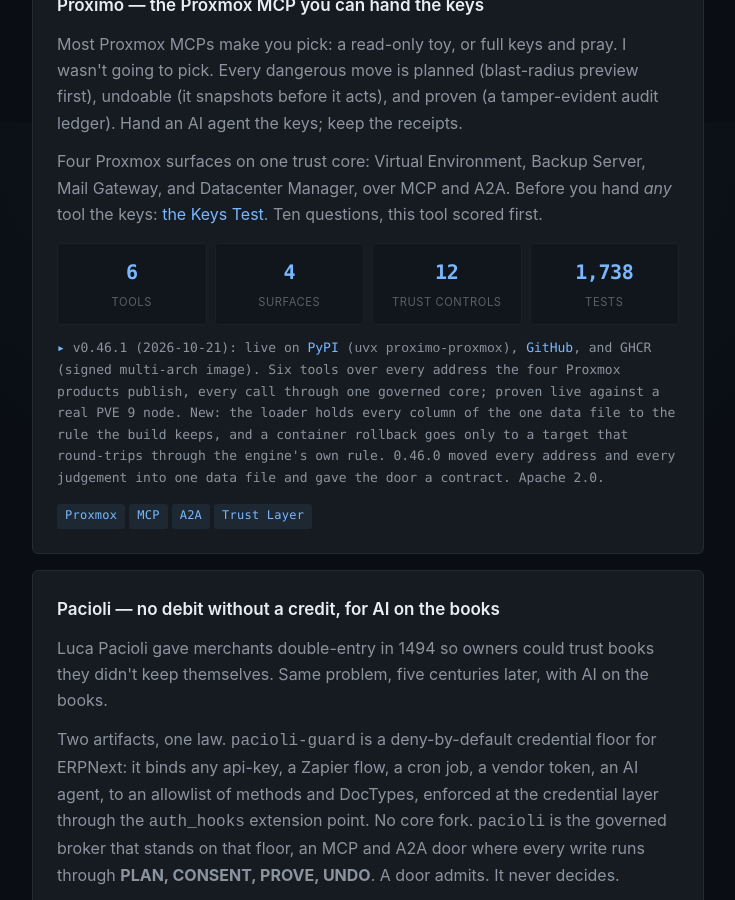
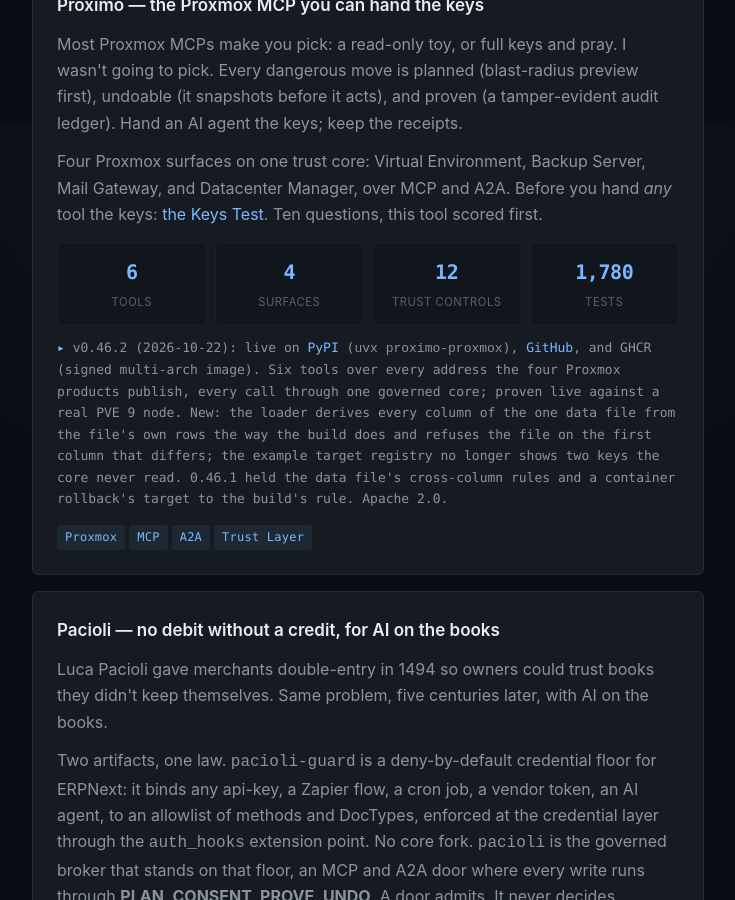
Before and after one commit to john-broadway/john-broadway.github.io, a Jekyll site: the page built from index.html, in a window 1280 px wide and 900 px high, scrolled down 1678 px. Shown: the whole window, without its empty margins (272-1007 px from the left). Built offline with Jekyll 4.4.1, drawn with Linux system fonts in a browser that asks for light colours.

Commit message:
proximo 0.46.2: the status line and the test count
Co-Authored-By: Claude Fable 5.1 <noreply@anthropic.com>

```diff
--- a/index.html
+++ b/index.html
@@ -49,9 +49,9 @@ description: Independent AI researcher and infrastructure architect. Sovereign A
       <div class="stat"><div class="num">6</div><div class="label">tools</div></div>
       <div class="stat"><div class="num">4</div><div class="label">surfaces</div></div>
       <div class="stat"><div class="num">12</div><div class="label">trust controls</div></div>
-      <div class="stat"><div class="num">1,738</div><div class="label">tests</div></div>
+      <div class="stat"><div class="num">1,780</div><div class="label">tests</div></div>
     </div>
-    <p class="status">v0.46.1 (2026-10-21): live on <a href="https://pypi.org/project/proximo-proxmox/">PyPI</a> (<code>uvx proximo-proxmox</code>), <a href="https://github.com/john-broadway/proximo">GitHub</a>, and GHCR (signed multi-arch image). Six tools over every address the four Proxmox products publish, every call through one governed core; proven live against a real PVE 9 node. New: the loader holds every column of the one data file to the rule the build keeps, and a container rollback goes only to a target that round-trips through the engine's own rule. 0.46.0 moved every address and every judgement into one data file and gave the door a contract. Apache 2.0.</p>
+    <p class="status">v0.46.2 (2026-10-22): live on <a href="https://pypi.org/project/proximo-proxmox/">PyPI</a> (<code>uvx proximo-proxmox</code>), <a href="https://github.com/john-broadway/proximo">GitHub</a>, and GHCR (signed multi-arch image). Six tools over every address the four Proxmox products publish, every call through one governed core; proven live against a real PVE 9 node. New: the loader derives every column of the one data file from the file's own rows the way the build does and refuses the file on the first column that differs; the example target registry no longer shows two keys the core never read. 0.46.1 held the data file's cross-column rules and a container rollback's target to the build's rule. Apache 2.0.</p>
     <div class="tags"><span>Proxmox</span><span>MCP</span><span>A2A</span><span>Trust Layer</span></div>
   </article>
 
```
